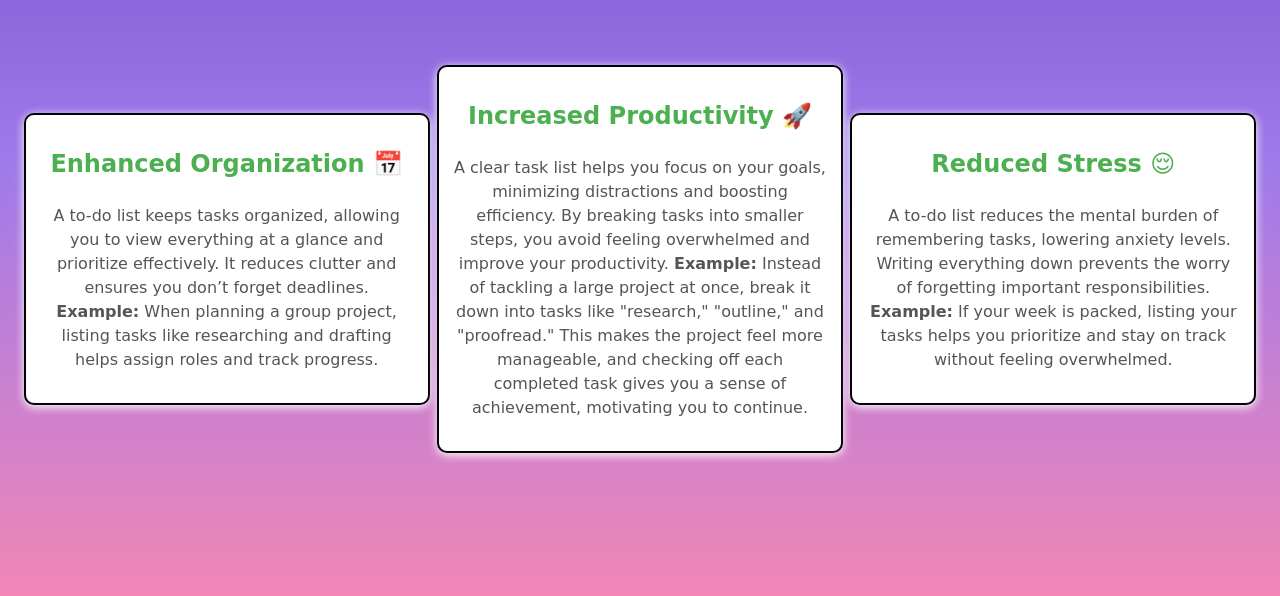
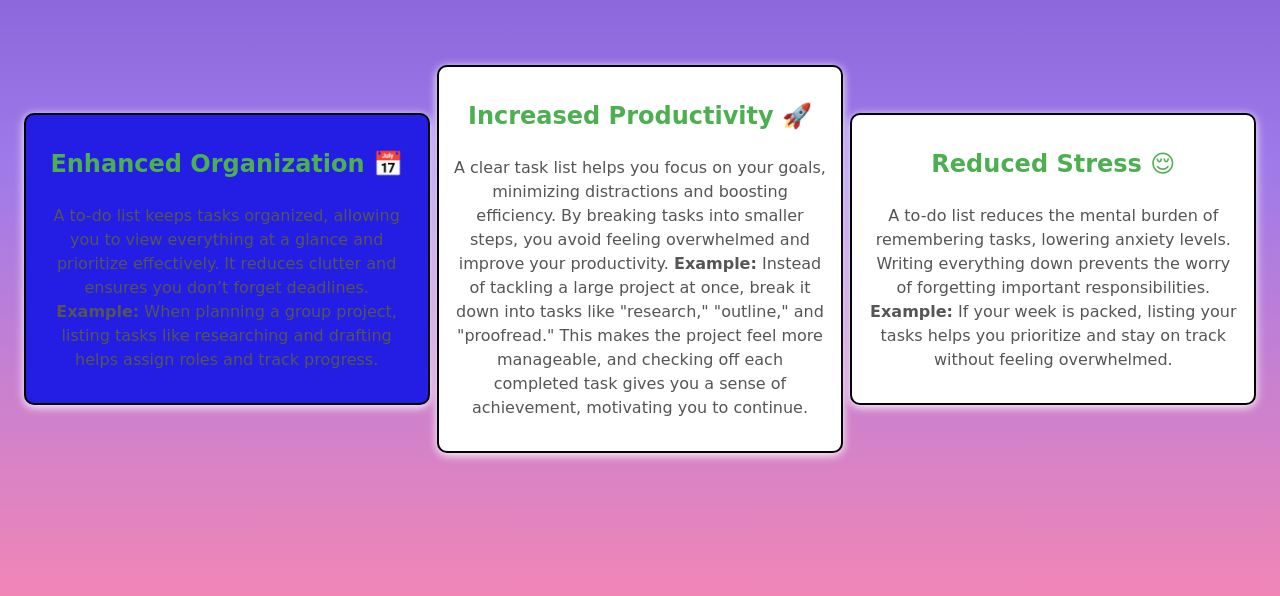
Before and after one commit to ryliam/gitCc, a website: page imp.html in a window 1280 px wide. Both pictures are taken after a click on the element 226 px from the left and 549 px from the top of the page. Shown: the part 290-886 px from the top of the page. Drawn offline with Linux system fonts and the light colour scheme.

Commit message:
edima fais que le clique d'un bloc change sa couleur en bleu

```diff
--- a/imp.html
+++ b/imp.html
@@ -5,12 +5,17 @@
     <meta name="viewport" content="width=device-width, initial-scale=1.0" />
     <link rel="stylesheet" href="impstyle.css" />
     <title>Importance of To-Do List</title>
+    <style>
+      .toggle-container {
+        transition: background-color 0.3s ease;
+      }
+    </style>
   </head>
   <body>
     <h1 class="heading">Importance of a To-Do List 📝</h1>
 
     <div class="contain">
-      <div class="toggle-container">
+      <div class="toggle-container" id="block1">
         <h2 class="toggle-heading">Enhanced Organization 📅</h2>
         <p class="toggle-paragraph">
           A to-do list keeps tasks organized, allowing you to view everything at
@@ -21,7 +26,7 @@
         </p>
       </div>
 
-      <div class="toggle-container">
+      <div class="toggle-container" id="block2">
         <h2 class="toggle-heading">Increased Productivity 🚀</h2>
         <p class="toggle-paragraph">
           A clear task list helps you focus on your goals, minimizing
@@ -35,7 +40,7 @@
         </p>
       </div>
 
-      <div class="toggle-container">
+      <div class="toggle-container" id="block3">
         <h2 class="toggle-heading">Reduced Stress 😌</h2>
         <p class="toggle-paragraph">
           A to-do list reduces the mental burden of remembering tasks, lowering
@@ -46,5 +51,20 @@
         </p>
       </div>
     </div>
+
+    <script>
+      document.addEventListener('DOMContentLoaded', (event) => {
+        const blocks = document.querySelectorAll('.toggle-container');
+
+        blocks.forEach(block => {
+          block.addEventListener('click', () => {
+            // Remove background color from all blocks
+            blocks.forEach(b => b.style.backgroundColor = '');
+            // Set background color for the clicked block
+            block.style.backgroundColor = '#241de3'; // or any color you prefer
+          });
+        });
+      });
+    </script>
   </body>
 </html>
```
